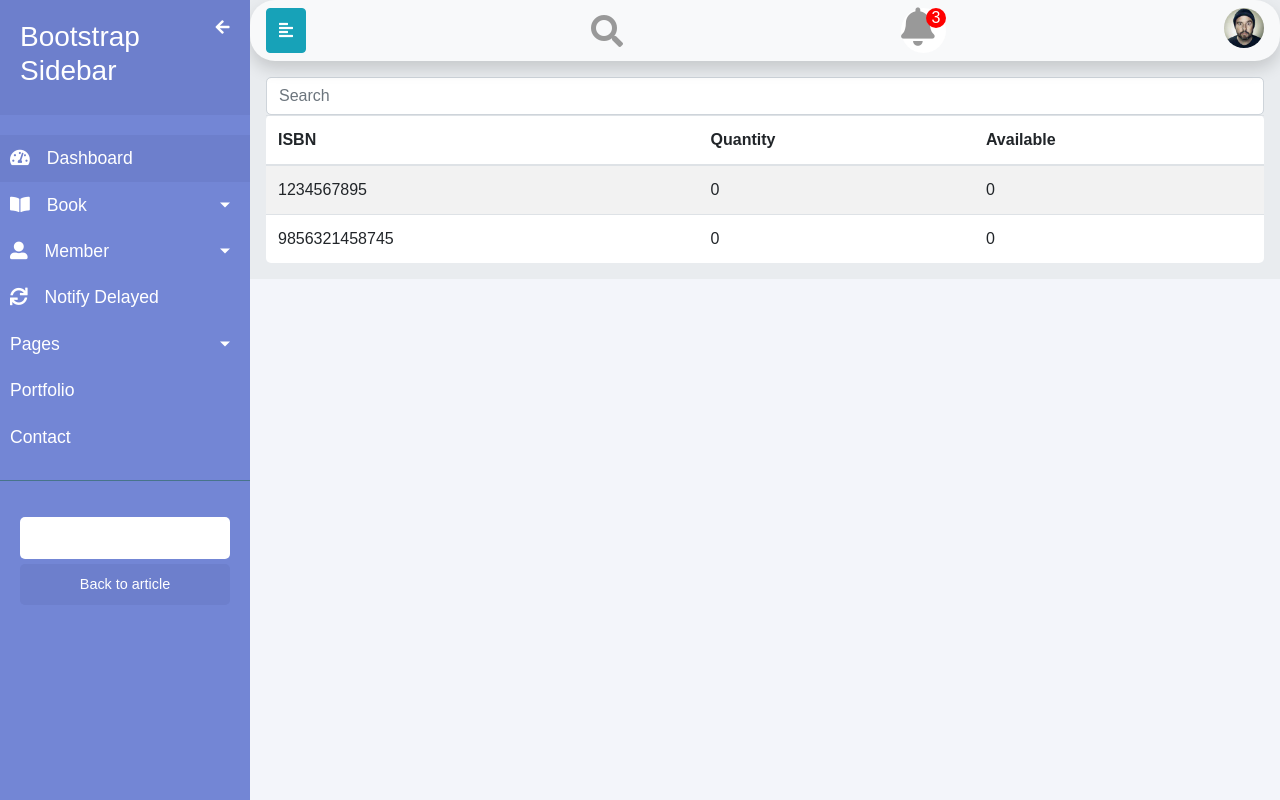
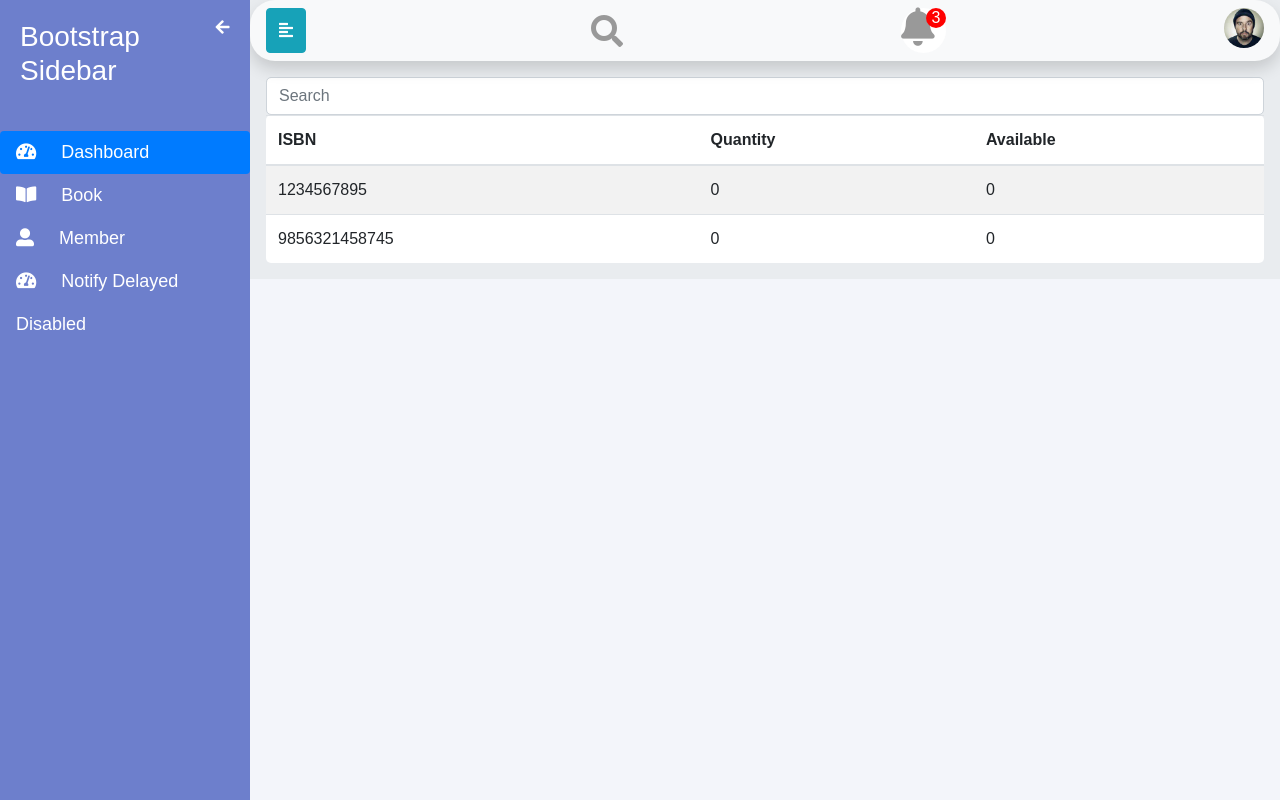
Before and after one commit to Diwakar-Gupta/obaka, a Django app: page /books/ in a window 1280 px wide. Run offline with Django 3.2, Linux system fonts and the light colour scheme; a user stored in the database is signed in; data comes from the database, SQL or seed files in the repository; some libraries are stand-ins or nearby versions.

Commit message:
si change

```diff
--- a/LMS/static/css/style.css
+++ b/LMS/static/css/style.css
@@ -12,21 +12,9 @@ p {
     color: #999;
 }
 
-#sidebar a,
-#sidebar a:hover,
-#sidebar a:focus {
-    color: inherit;
-    text-decoration: none;
-    transition: all 0.3s;
-}
 
-#sidebar ul li a span{
-    padding-left: 6px;
-}
 
-#sidebar ul li ul li {
-    padding-left: 40px;
-}
+
 
 .line {
     width: 100%;
@@ -54,17 +42,23 @@ fa , fas {
     left: 0;
     height: 100vh;
     z-index: 999;
-    background: #7386D5;
     color: #fff;
     transition: all 0.4s;
+    background: #6d7fcc;
 }
 
 #sidebar.active {
     margin-left: -250px;
 }
 
-#sidebar ul li i,#sidebar ul li span{
-    padding-right: 6px;
+#sidebar a {
+    color: white;
+    font-size: large;
+}
+
+#sidebar a:hover{
+    color: #6d7fcc!important;
+    background: #fff;
 }
 
 #sidebar .sidebar-header {
@@ -72,32 +66,18 @@ fa , fas {
     background: #6d7fcc;
 }
 
-#sidebar ul.components {
-    padding: 20px 0;
-    border-bottom: 1px solid #47748b;
+
+#sidebar ul li.nav-item a .fas {
+    padding-right: 20px;
 }
 
-#sidebar ul p {
-    color: #fff;
-    padding: 10px;
+ul.nav .dropdown-item {
+    padding-left: 75px;
+    font-size: medium !important;
 }
 
-#sidebar ul li a {
-    padding: 10px;
-    font-size: 1.1em;
-    display: block;
-}
 
-#sidebar ul li a:hover {
-    color: #7386D5;
-    background: #fff;
-}
 
-#sidebar ul li.active>a,
-a[aria-expanded="true"] {
-    color: #fff;
-    background: #6d7fcc;
-}
 
 #dismiss {
     width: 35px;
--- a/LMS/templates/base.html
+++ b/LMS/templates/base.html
@@ -35,86 +35,41 @@
 				<h3>Bootstrap Sidebar</h3>
 			</div>
 
-            <ul class=" components">
-                <li class="nav-item active">
-                        <a href="{% url 'index' %}">
-                        <i class="fas fa-tachometer-alt"></i>
-                        <span>Dashboard</span>
-                    </a>
+			<ul class="nav nav-pills flex-column pt-3">
+				<li class="nav-item ">
+				  <a class="nav-link active" href="#"><i class="fas fa-tachometer-alt"></i>
+					<span>Dashboard</span></a>
 				</li>
-                <li>
-                    <a href="#bookSubmenu" data-toggle="collapse" aria-expanded="false" class="dropdown-toggle"><i
+				<li class="nav-item ">
+					<a class="nav-link " data-toggle="collapse" data-target="#bookSubmenu"><i
 					  class="	fas fa-book-open"></i>
-                        <span>Book</span>
-                    </a>
-                    <ul class="collapse list-unstyled" id="bookSubmenu">
-                        <li>
-                            <a href="#">
-                                Category
-                            </a>
+				  <span>Book</span></a>
+					<div id="bookSubmenu" class="collapse">
+						<a class="dropdown-item" href="#">Category</a>
+						<a class="dropdown-item" href="#">All book</a>
+						<a class="dropdown-item" href="{% url 'book-add' %}">add</a>
+					</div>
 				  </li>
-                        <li>
-                            <a href="#">All book</a>
+				  <li class="nav-item ">
+					<a class="nav-link " data-toggle="collapse" data-target="#memberSubmenu"><i
+						class="fas fa-user-alt"></i>
+					<span>Member</span></a>
+					<div id="memberSubmenu" class="collapse">
+						<a class="dropdown-item" href="#">Category</a>
+						<a class="dropdown-item" href="{% url 'member' %}">All Member</a>
+						<a class="dropdown-item" href="{% url 'member-add' %}">add</a>
+					</div>
 				  </li>
-                        <li>
-                            <a href="{% url 'book-add' %}">add</a>
+				  <li class="nav-item">
+					<a class="nav-link" href="{% url 'notifiedDelayed' %}"><i class="fas fa-tachometer-alt"></i>
+					  <span>Notify Delayed</span></a>
 				  </li>
-                    </ul>
-                </li>
-                <li>
-                    <a href="#memberSubmenu" data-toggle="collapse" aria-expanded="false" class="dropdown-toggle"><i
-                            class="	fas fa-user-alt"></i>
-                        <span>Member</span>
-                    </a>
-                    <ul class="collapse list-unstyled" id="memberSubmenu">
-                        <li>
-                            <a href="#">Category</a>
-                        </li>
-                        <li>
-                            <a href="{% url 'member' %}">All Member</a>
-                        </li>
-                        <li>
-                            <a href="{% url 'member-add' %}">add</a>
-                        </li>
-                    </ul>
-                </li>
-                <li>
-                    <a href="{% url 'notifiedDelayed' %}">
-                        <i class="fas fa-sync"></i>
-                        <span>Notify Delayed</span>
-                    </a>
-                </li>
-                <li>
-                    <a href="#pageSubmenu" data-toggle="collapse" aria-expanded="false"
-                        class="dropdown-toggle">Pages</a>
-                    <ul class="collapse list-unstyled" id="pageSubmenu">
-                        <li>
-                            <a href="#">Page 1</a>
-                        </li>
-                        <li>
-                            <a href="#">Page 2</a>
-                        </li>
-                        <li>
-                            <a href="#">Page 3</a>
-                        </li>
-                    </ul>
-                </li>
-                <li>
-                    <a href="#">Portfolio</a>
-                </li>
-                <li>
-                    <a href="#">Contact</a>
+				<li class="nav-item">
+				  <a class="nav-link disabled" href="#">Disabled</a>
 				</li>
 			  </ul>
 
-            <ul class="list-unstyled CTAs">
-                <li>
-                    <a href="#" class="download">Download source</a>
-                </li>
-                <li>
-                    <a href="#" class="article">Back to article</a>
-                </li>
-            </ul>
+
 		</nav>
 
         <!-- Page Content  -->
```
Also changed, not shown: LMS/templates/member/base.html (+16 -27 lines). Lines whose indentation alone changed are shown as unchanged.
